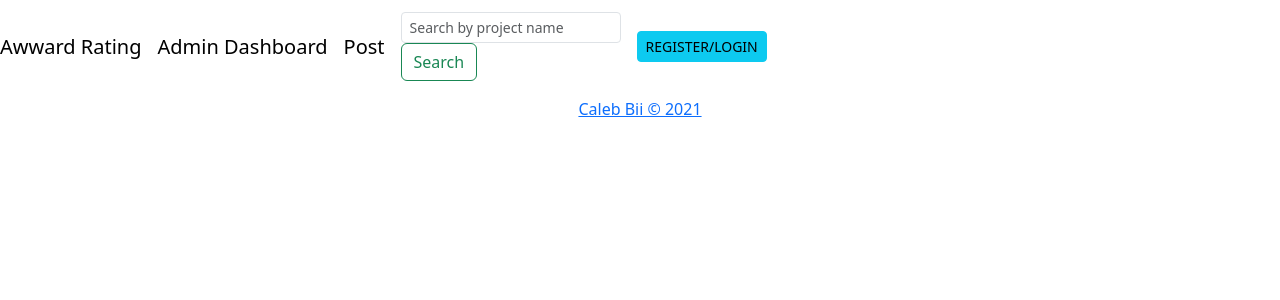
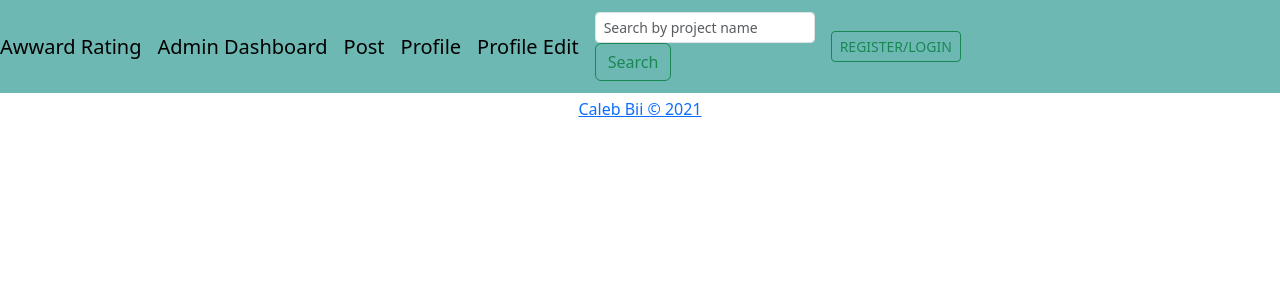
Before and after one commit to Calebbii/Project-Awwards, a Django app: page / in a window 1280 px wide. Shown: the top 300 px of the page. Run offline with Django 3.2, Linux system fonts and the light colour scheme; data that the repository does not hold is empty; some libraries are stand-ins or nearby versions.

Commit message:
updates the navbar

```diff
--- a/awwards/templates/navbar.html
+++ b/awwards/templates/navbar.html
@@ -3,10 +3,12 @@
 <link rel="stylesheet" href="{% static 'css/navbar.css' %}">
 {% endblock styles%}
 
-<nav class="mb-1 navbar navbar-expand-lg navbar-light ">
+<nav class="mb-1 navbar navbar-expand-lg navbar-light " style="background-color: #6eb8b4;">
   <a class="navbar-brand" href="{%url 'home'%}">Awward Rating </a>
   <a class="navbar-brand" href="{% url 'admin:index' %}">Admin Dashboard</a>
   <a class="navbar-brand" href="{%url 'post'%}">Post </a>
+  <a class="navbar-brand" href="{%url 'profile'%}">Profile </a>
+  <a class="navbar-brand" href="{%url 'update'%}">Profile Edit </a>
   <button class="navbar-toggler" type="button" data-toggle="collapse" data-target="#navbarSupportedContent-555"
     aria-controls="navbarSupportedContent-555" aria-expanded="false" aria-label="Toggle navigation">
     <span class="navbar-toggler-icon"></span>
@@ -35,22 +37,21 @@
           aria-haspopup="true" aria-expanded="false">
          {{request.user.username}}
          {%if request.user.profile.profile_image.cdn_url%}
-         <img src="{{request.user.profile.profile_image.cdn_url}}" width="28px" height="28px" alt="avatar image" class="rounded-circle z-depth-0"/>
+         <img src="{{request.user.profile.profile_image.cdn_url}}" width="30px" height="30px" alt="" class="rounded-circle z-depth-0"/>
          {%else%}
-         <img src="https://www.iconfinder.com/data/icons/user-pictures/100/unknown-512.png" class="rounded-circle z-depth-0"
-         alt="avatar image" width="28px" height="28px" >
+         <img src="https://www.iconfinder.com/data/icons/user-pictures/100/unknown-512.png" class="rounded-circle z-depth-0" width="28px" height="28px" >
          {%endif%}
 
         </a>
         <div class="dropdown-menu dropdown-menu-lg-right text-center dropdown-secondary"
           aria-labelledby="navbarDropdownMenuLink-55">
-          <a class="dropdown-item" href="#">Profile</a>
+          <a class="dropdown-item" href="{%url 'profile' %}">Profile</a>
           <a class="dropdown-item" href="#">Edit Profile</a>
           <a class="dropdown-item" href="#">LOGOUT</a>
         </div>
       </li>
       {%else%}
-      <a href="#" class="login btn btn-sm btn-info"> REGISTER/LOGIN </a>
+      <a href="{%url 'accounts/register/' %}" class="login btn btn-sm btn-outline-success"> REGISTER/LOGIN </a>
       {%endif%}
     </ul>
   </div>
```
